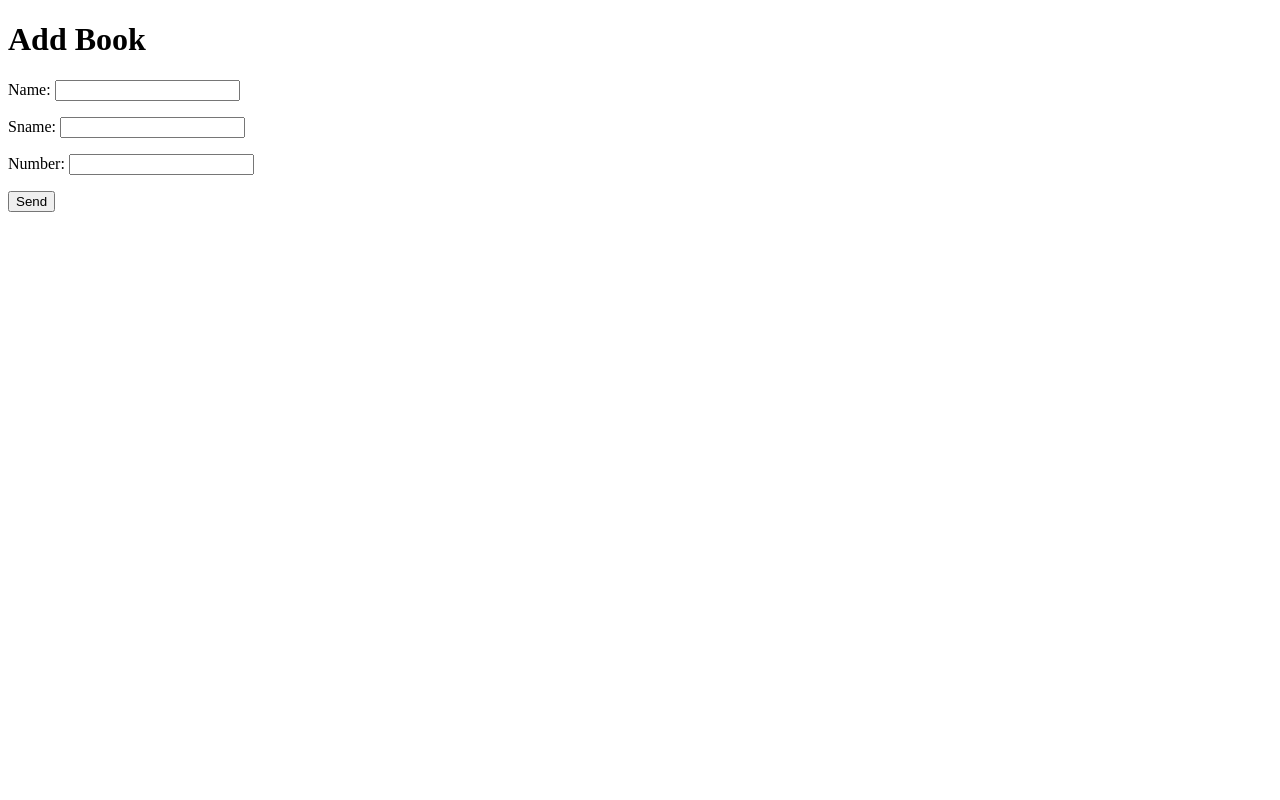
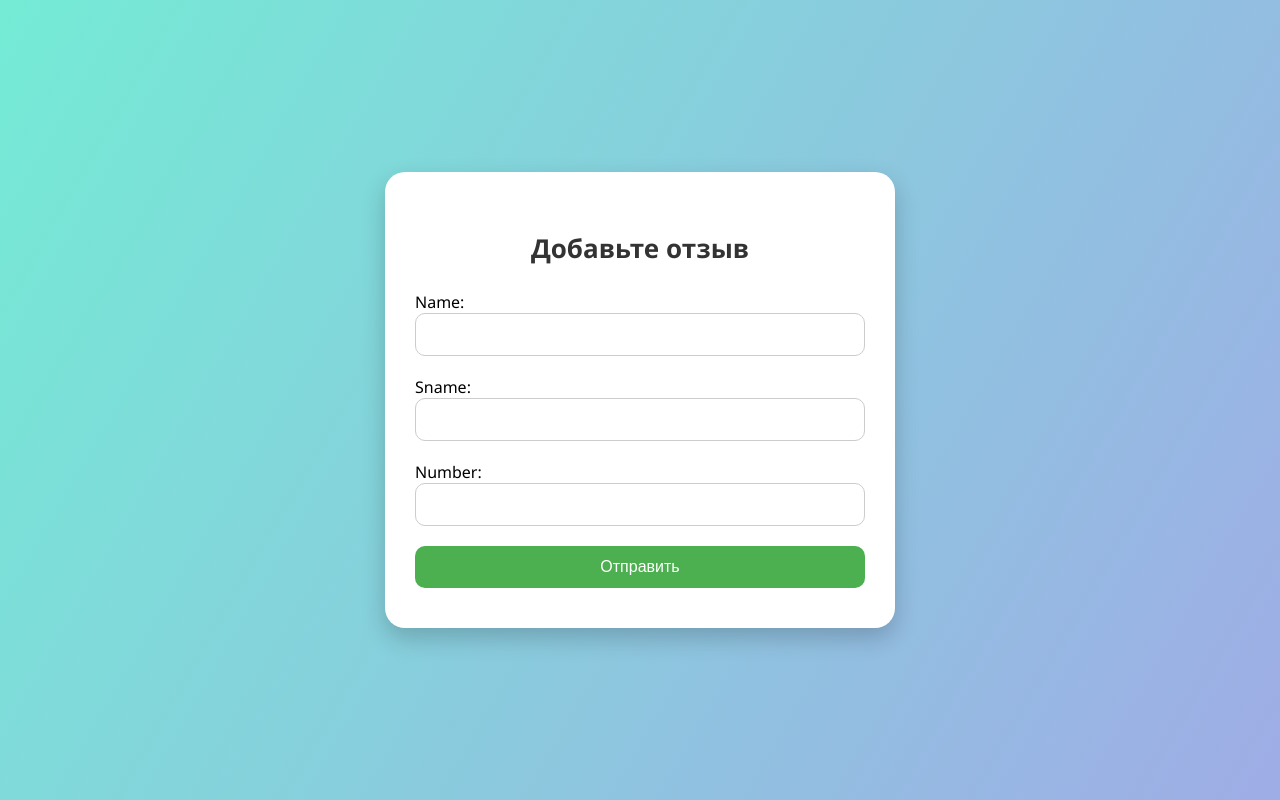
Before and after one commit to suhrob-1906/dvageniya, a Django app: page / in a window 1280 px wide. Run offline with Django 5.2, Linux system fonts and the light colour scheme.

Commit message:
rdcommit

```diff
--- a/templates/add_book.html
+++ b/templates/add_book.html
@@ -1,16 +1,106 @@
 <!DOCTYPE html>
-<html lang="en">
+<html lang="ru">
 <head>
     <meta charset="UTF-8">
     <meta name="viewport" content="width=device-width, initial-scale=1.0">
-    <title>Add book</title>
+    <title>Добавить отзыв</title>
+    <style>
+        body {
+            margin: 0;
+            padding: 0;
+            font-family: 'Segoe UI', Tahoma, Geneva, Verdana, sans-serif;
+            background: linear-gradient(120deg, #74ebd5, #9face6);
+            height: 100vh;
+            display: flex;
+            justify-content: center;
+            align-items: center;
+            animation: fadeIn 1.2s ease-in-out;
+        }
+
+        .container {
+            background: #ffffff;
+            padding: 40px 30px;
+            border-radius: 20px;
+            box-shadow: 0 10px 25px rgba(0, 0, 0, 0.2);
+            width: 100%;
+            max-width: 450px;
+            animation: slideUp 0.8s ease-out;
+        }
+
+        h1 {
+            text-align: center;
+            margin-bottom: 25px;
+            color: #333;
+            font-size: 26px;
+        }
+
+        form p {
+            margin-bottom: 20px;
+        }
+
+        input[type="text"],
+        input[type="email"],
+        textarea {
+            width: 100%;
+            padding: 12px;
+            border: 1px solid #ccc;
+            border-radius: 10px;
+            box-sizing: border-box;
+            font-size: 15px;
+            transition: border 0.3s ease;
+        }
+
+        input:focus,
+        textarea:focus {
+            border-color: #74ebd5;
+            outline: none;
+        }
+
+        button {
+            width: 100%;
+            padding: 12px;
+            background: #4CAF50;
+            color: white;
+            border: none;
+            border-radius: 10px;
+            font-size: 16px;
+            cursor: pointer;
+            transition: background 0.3s ease;
+        }
+
+        button:hover {
+            background: #45a049;
+        }
+
+        @keyframes slideUp {
+            from {
+                transform: translateY(40px);
+                opacity: 0;
+            }
+            to {
+                transform: translateY(0);
+                opacity: 1;
+            }
+        }
+
+        @keyframes fadeIn {
+            from {
+                opacity: 0;
+            }
+            to {
+                opacity: 1;
+            }
+        }
+    </style>
 </head>
 <body>
-    <h1>Add Book</h1>
-    <form method="post">
-        {% csrf_token %}
-        {{ form.as_p }}
-        <button type="submit">Send</button>
-    </form>
+    <div class="container">
+        <h1>Добавьте отзыв</h1>
+        <form method="post">
+            {% csrf_token %}
+            {{ form.as_p }}
+            <button type="submit">Отправить</button>
+        </form>
+    </div>
 </body>
 </html>
```
